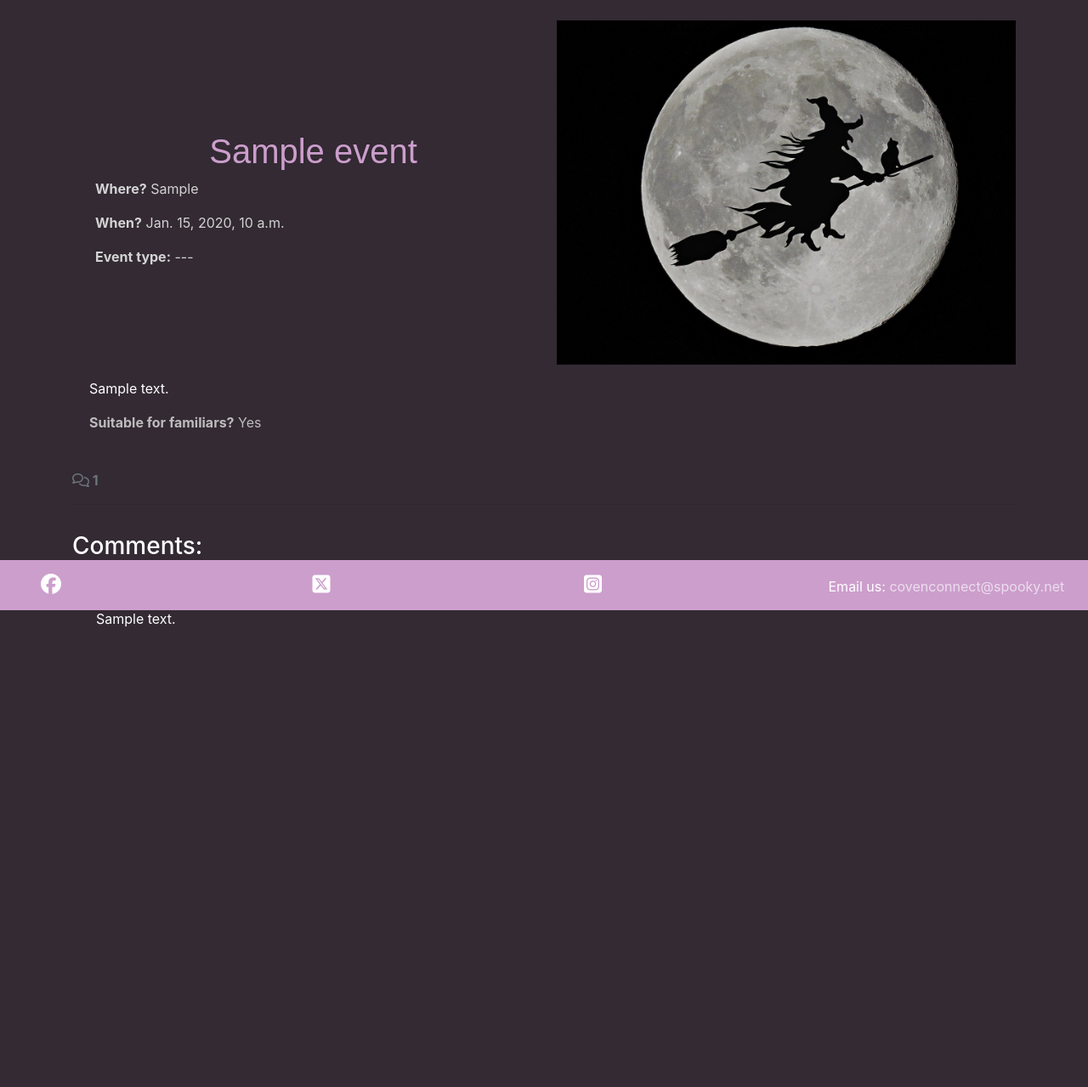
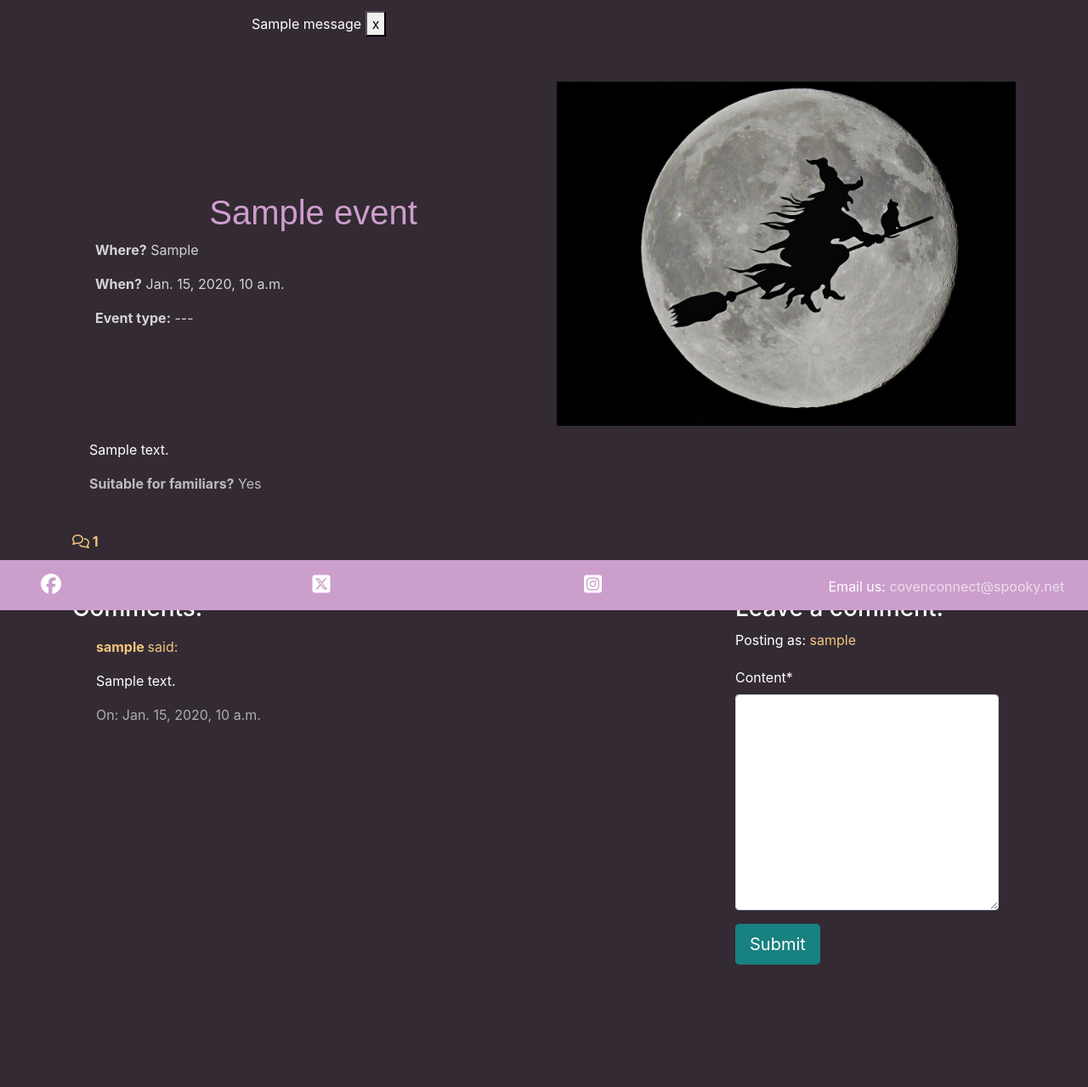
Before and after one commit to eva-may-JS/Individual-Full-Stack-Project, a Django app: a page that uses templates/base.html in a window 1280 px wide. Shown: the part 82-1361 px from the top of the page at 85% size. Before the commit the page ends 820 px from the top, so only its background shows below. Run offline with Django 4.2, Linux system fonts and the light colour scheme; a user stored in the database is signed in; tables that the repository leaves empty hold one stand-in row (values such as "Sample post"); one stand-in notice (Sample message) is shown; some libraries are stand-ins or nearby versions; some web fonts are replaced.

Commit message:
Add comment form and success/errormessages

```diff
--- a/coven_connect/settings.py
+++ b/coven_connect/settings.py
@@ -49,6 +49,8 @@ INSTALLED_APPS = [
     'allauth',
     'allauth.account',
     'allauth.socialaccount',
+    'crispy_forms',
+    'crispy_bootstrap5',
     'django_summernote',
     'cloudinary',
     'home',
@@ -58,6 +60,9 @@ INSTALLED_APPS = [
 SITE_ID = 1
 LOGIN_REDIRECT_URL = '/'
 LOGOUT_REDIRECT_URL = '/'
+
+CRISPY_ALLOWED_TEMPLATE_PACKS = "bootstrap5"
+CRISPY_TEMPLATE_PACK = "bootstrap5"
 
 MIDDLEWARE = [
     'django.middleware.security.SecurityMiddleware',
--- /dev/null
+++ b/events/forms.py
@@ -0,0 +1,8 @@
+from .models import Comment
+from django import forms
+
+
+class CommentForm(forms.ModelForm):
+    class Meta:
+        model = Comment
+        fields = ('content',)
--- a/events/templates/events/event_detail.html
+++ b/events/templates/events/event_detail.html
@@ -1,7 +1,8 @@
 {% extends 'base.html' %}
+{% load static %}
+{% load crispy_forms_tags %}
+
 {% block content %}
-{% load static %}
-
 
 <div class="container">
     <div class="row g-0 align-items-center">
@@ -40,11 +41,11 @@
     <div class="row">
         <div class="col-12">
             <strong class="text-secondary">
-                <i class="far fa-comments"></i> {{ comment_count }}
+                <i class="far fa-comments yellow"></i> <span class="yellow">{{ comment_count }}</span>
             </strong>
         </div>
         <div class="col-12">
-            <hr>
+            <hr class="hr-light">
         </div>
     </div>
     <!-- Displaying Comments -->
@@ -58,15 +59,15 @@
                 <div class="p-2 comments
           {% if not comment.approved and comment.author == user %}
           faded{% elif not comment.approved %} d-none{% endif %}">
-                    <p class="font-weight-bold">
-                        {{ comment.author }}
-                        <span class="font-weight-normal">
-                            {{ comment.created_on }}
-                        </span> wrote:
+                    <p class="font-weight-bold yellow">
+                        {{ comment.author }} <span class="font-weight-normal">said:</span>
                     </p>
                     <div id="comment{{ comment.id }}">
                         {{ comment.content | linebreaks }}
                     </div>
+                    <span class="font-weight-normal faded">
+                        On: {{ comment.created_on }}
+                    </span>
                     {% if not comment.approved and comment.author == user %}
                     <p class="approval">
                         This comment is awaiting approval
@@ -77,6 +78,22 @@
                 {% endfor %}
             </div>
         </div>
+        <!-- Creating New Comments -->
+        <div class="col-md-4 card mb-4 mt-3">
+            <div class="card-body">
+                {% if user.is_authenticated %}
+                <h3>Leave a comment:</h3>
+                <p>Posting as: <span class="yellow">{{ user.username }}</span></p>
+                <form id="commentForm" method="post" style="margin-top: 1.3em;">
+                    {{ comment_form | crispy }}
+                    {% csrf_token %}
+                    <button id="submitButton" type="submit" class="btn btn-signup btn-lg">Submit</button>
+                </form>
+                {% else %}
+                <p>Log in to leave a comment</p>
+                {% endif %}
+            </div>
+        </div>
     </div>
 </div>
 
--- a/events/views.py
+++ b/events/views.py
@@ -1,6 +1,8 @@
 from django.shortcuts import render, get_object_or_404
 from django.views import generic
+from django.contrib import messages
 from .models import Event
+from .forms import CommentForm
 
 # Create your views here.
 
@@ -29,6 +31,20 @@ def event_detail(request, slug):
     comments = event.comments.all().order_by("-created_on")
     comment_count = event.comments.filter(approved=True).count()
 
+    if request.method == "POST":
+        comment_form = CommentForm(data=request.POST)
+        if comment_form.is_valid():
+            comment = comment_form.save(commit=False)
+            comment.author = request.user
+            comment.event = event
+            comment.save()
+            messages.add_message(
+                request, messages.SUCCESS,
+                'Comment submitted and awaiting approval'
+    )
+
+    comment_form = CommentForm()
+
     return render(
         request,
         "events/event_detail.html",
@@ -36,5 +52,6 @@ def event_detail(request, slug):
             "event": event,
             "comments": comments,
             "comment_count": comment_count,
+            "comment_form": comment_form,
         },
     )
--- a/requirements.txt
+++ b/requirements.txt
@@ -1,9 +1,11 @@
 asgiref==3.8.1
 cloudinary==1.41.0
+crispy-bootstrap5==0.7
 dj-database-url==0.5.0
 dj3-cloudinary-storage==0.0.6
 Django==4.2.16
 django-allauth==0.57.2
+django-crispy-forms==2.3
 django-summernote==0.8.20.0
 gunicorn==20.1.0
 oauthlib==3.2.2
--- a/static/css/style.css
+++ b/static/css/style.css
@@ -21,6 +21,10 @@ body {
 
 .muted-text {
     color:#ffffffae;
+}
+
+.yellow {
+    color: #F2C57C;
 }
 
 /* Header and navbar */
@@ -121,6 +125,14 @@ body {
     margin: 4px;
     text-transform: uppercase;
 }
+
+.hr-light {
+    border: none;
+    height: 2px;
+    background-color: #F2C57C;
+    margin: 1rem 0;
+}
+
 
 .masthead {
     margin-top: 10px;
--- a/templates/base.html
+++ b/templates/base.html
@@ -78,6 +78,21 @@
         </div>
     </nav>
 
+    <!-- displaying Django messages -->
+    <div class="container">
+        <div class="row">
+            <div class="col-md-8 offset-md-2">
+                {% for message in messages %}
+                <div class="alert {{ message.tags }} alert-dismissible
+          fade show" id="msg" role="alert">
+                    {{ message | safe }}
+                    <button type="button" class="btn-close" data-bs-dismiss="alert" aria-label="Close">x</button>
+                </div>
+                {% endfor %}
+            </div>
+        </div>
+    </div>
+
     <main class="flex-shrink-0">
 
         {% block content %}
```
